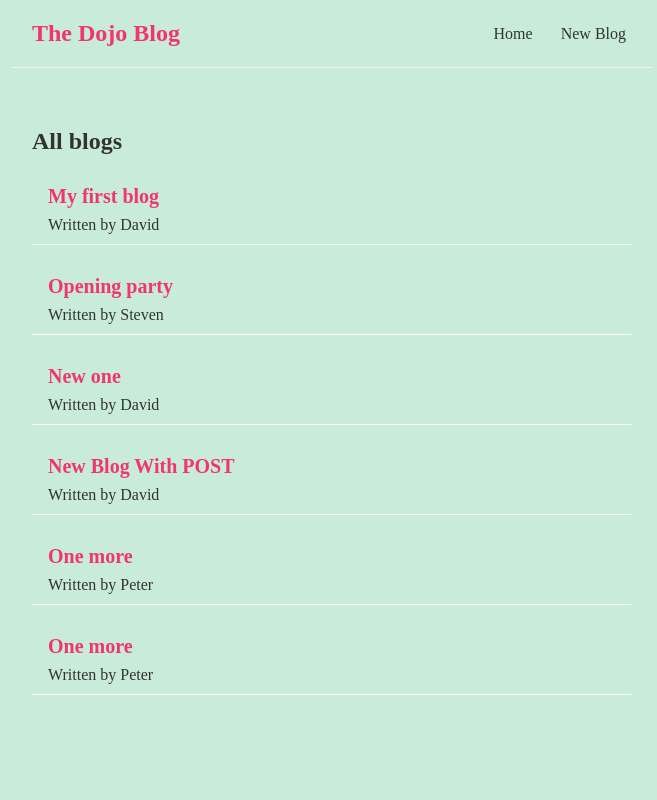
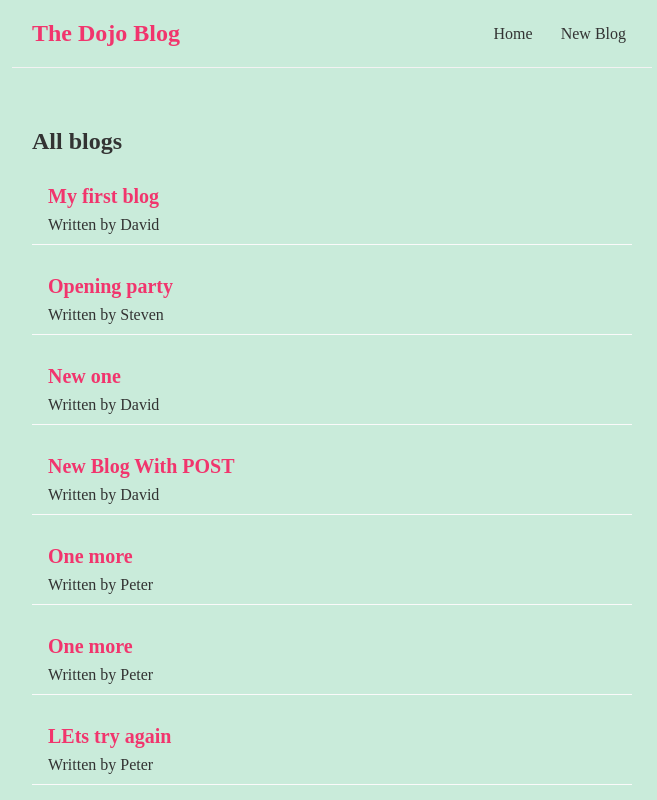
Before and after one commit to tihomir-a51/Blog-Project-React, a React (Create React App) app in the folder dojo-blog/: page / in a window 1280 px wide. Shown: the top 800 px of the page, without its empty margins (308-965 px from the left). Built offline with nearby package versions, Linux system fonts and the light colour scheme; data requests are answered from the project's data file.

Commit message:
programmatic redirects

```diff
--- a/dojo-blog/database/db.json
+++ b/dojo-blog/database/db.json
@@ -35,6 +35,90 @@
       "title": "One more",
       "body": "let see again...",
       "author": "Peter"
+    },
+    {
+      "id": "d7dc",
+      "title": "LEts try again",
+      "body": "lets try",
+      "author": "Peter"
+    },
+    {
+      "id": "d675",
+      "title": "LEts try again",
+      "body": "lets try",
+      "author": "Peter"
+    },
+    {
+      "id": "ba2e",
+      "title": "LEts try again",
+      "body": "lets try",
+      "author": "Peter"
+    },
+    {
+      "id": "3aca",
+      "title": "LEts try again",
+      "body": "lets try",
+      "author": "Peter"
+    },
+    {
+      "id": "7866",
+      "title": "LEts try again",
+      "body": "lets try",
+      "author": "Peter"
+    },
+    {
+      "id": "355e",
+      "title": "LEts try again",
+      "body": "lets try",
+      "author": "Peter"
+    },
+    {
+      "id": "966d",
+      "title": "LEts try again",
+      "body": "lets try",
+      "author": "Peter"
+    },
+    {
+      "id": "8d98",
+      "title": "LEts try again",
+      "body": "lets try",
+      "author": "Peter"
+    },
+    {
+      "id": "8aff",
+      "title": "LEts try again",
+      "body": "lets try",
+      "author": "Peter"
+    },
+    {
+      "id": "21e1",
+      "title": "LEts try again",
+      "body": "lets try",
+      "author": "Peter"
+    },
+    {
+      "id": "ae05",
+      "title": "LEts try again",
+      "body": "lets try",
+      "author": "Peter"
+    },
+    {
+      "id": "0d46",
+      "title": "LEts try again",
+      "body": "lets try",
+      "author": "Peter"
+    },
+    {
+      "id": "065c",
+      "title": "Lets try go back",
+      "body": "ok",
+      "author": "Steven"
+    },
+    {
+      "id": "76ce",
+      "title": "Lets try to go home!",
+      "body": "Are we?",
+      "author": "David"
     }
   ]
 }
--- a/dojo-blog/src/Create.js
+++ b/dojo-blog/src/Create.js
@@ -1,10 +1,12 @@
 import { useState } from "react";
+import { useHistory } from 'react-router-dom';
 
 const Create = () => {
     const [title, setTitle] = useState('');
     const [body, setBody] = useState('');
     const [author, setAuthor] = useState('David');
     const [isPending, setIsPending] = useState(false);
+    const history = useHistory();
 
     const handleSubmit = (e) => {
         e.preventDefault();
@@ -19,6 +21,7 @@ const Create = () => {
         }).then(() => {
             console.log('New Blog Added')
             setIsPending(false)
+            history.push('/');
         })
     }
 
```
